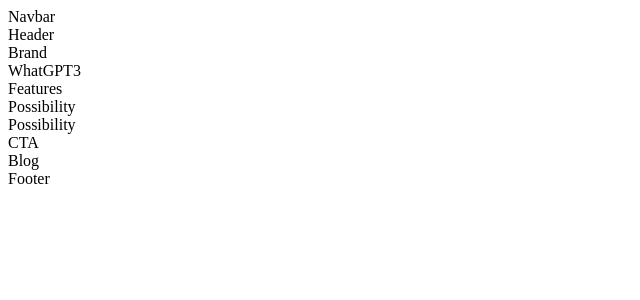
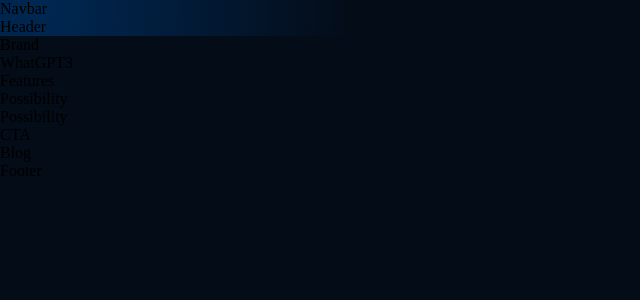
Before and after one commit to rusualin0031/project-alin-GPT3-OpenAI, a React (Create React App) app: page / in a window 1280 px wide. Shown: the top 300 px of the page, without its empty margins (0-640 px from the left). Built offline with nearby package versions, Linux system fonts and the light colour scheme.

Commit message:
Create Background Color gradient

```diff
--- /dev/null
+++ b/src/App.css
@@ -0,0 +1,31 @@
+* {
+    box-sizing: border-box;
+    padding: 0;
+    margin: 0;
+    scroll-behavior: smooth;
+}
+
+body {
+    background: var(--color-bg)
+}
+
+a {
+    color: unset;
+    text-decoration: none;
+}
+
+.gradient__bg {
+    background:-moz-radial-gradient(circle at 3% 25%, rgba(0, 40, 83, 1) 0%, rgba(4, 12, 24, 1) 25%);
+
+    /* safari 5.1+,chrome 10+ */
+    background:-webkit-radial-gradient(circle at 3% 25%, rgba(0, 40, 83, 1) 0%, rgba(4, 12, 24, 1) 25%);
+
+    /* opera 11.10+ */
+    background:-o-radial-gradient(circle at 3% 25%, rgba(0, 40, 83, 1) 0%, rgba(4, 12, 24, 1) 25%);
+
+    /* ie 10+ */
+    background:-ms-radial-gradient(circle at 3% 25%, rgba(0, 40, 83, 1) 0%, rgba(4, 12, 24, 1) 25%);
+
+    /* global 92%+ browsers support */
+    background:radial-gradient(circle at 3% 25%, rgba(0, 40, 83, 1) 0%, rgba(4, 12, 24, 1) 25%);
+  }
--- a/src/App.js
+++ b/src/App.js
@@ -2,6 +2,7 @@
 
 import { Footer, Blog, Possibility, Features, WhatGPT3, Header } from './containers';
 import { CTA, Brand, Navbar } from './components';
+import './App.css';
 
 const App = () => {
   return (
--- /dev/null
+++ b/src/index.css
@@ -0,0 +1,14 @@
+@import url('https://fonts.googleapis.com/css2?family=Manrope:wght@200;300;400;500;600;700;800&display=swap');
+
+:root {
+  --font-family: 'Manrope', sans-serif;
+
+  --gradient-text: linear-gradient(89.97deg, #AE67FA 1.84%, #F49867 102.67%);
+  --gradient-bar: linear-gradient(103.22deg, #AE67FA -13.86%, #F49867 99.55%);
+
+  --color-bg: #040C18;
+  --color-footer : #031B34;
+  --color-blog: #042c54;
+  --color-text: #81AFDD;
+  --color-subtext: #FF8A71;
+}
--- a/src/index.js
+++ b/src/index.js
@@ -2,5 +2,6 @@
 import  ReactDOM  from "react-dom";
 
 import App from './App';
+import './index.css';
 
 ReactDOM.render(<App />, document.getElementById('root'));
```
